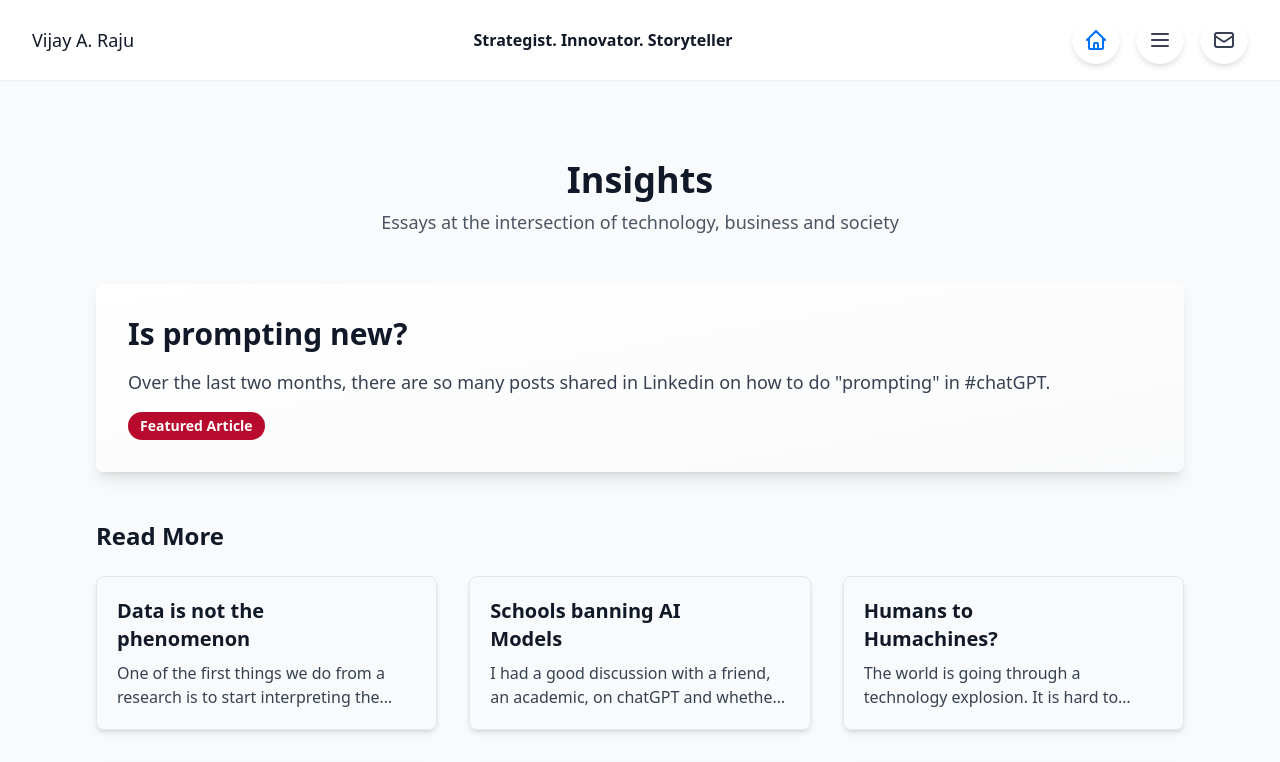
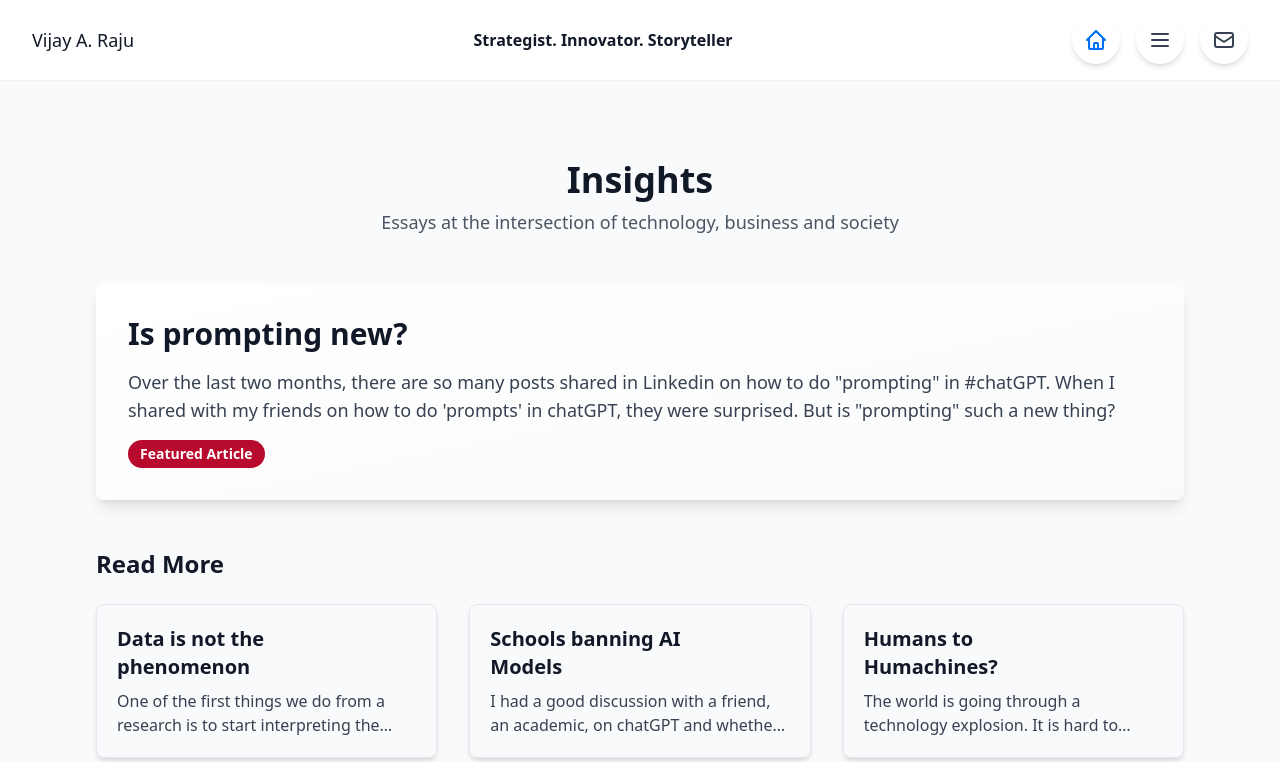
Before and after one commit to Wijay000/draft, a Next.js app: page /insights in a window 1280 px wide. Shown: the top 762 px of the page. Built offline with nearby package versions, Linux system fonts and the light colour scheme.

Commit message:
Insights: expand featured excerpt with user's follow-up sentence

```diff
--- a/pages/insights.js
+++ b/pages/insights.js
@@ -3,7 +3,7 @@ export default function Insights() {
   const featuredPost = {
     title: "Is prompting new?",
     date: "",
-    description: "Over the last two months, there are so many posts shared in Linkedin on how to do \"prompting\" in #chatGPT.",
+  description: "Over the last two months, there are so many posts shared in Linkedin on how to do \"prompting\" in #chatGPT. When I shared with my friends on how to do 'prompts' in chatGPT, they were surprised. But is \"prompting\" such a new thing?",
     url: "https://medium.com/@innovate_11669/is-prompting-new-b09d8fb706df"
   };
 
```
